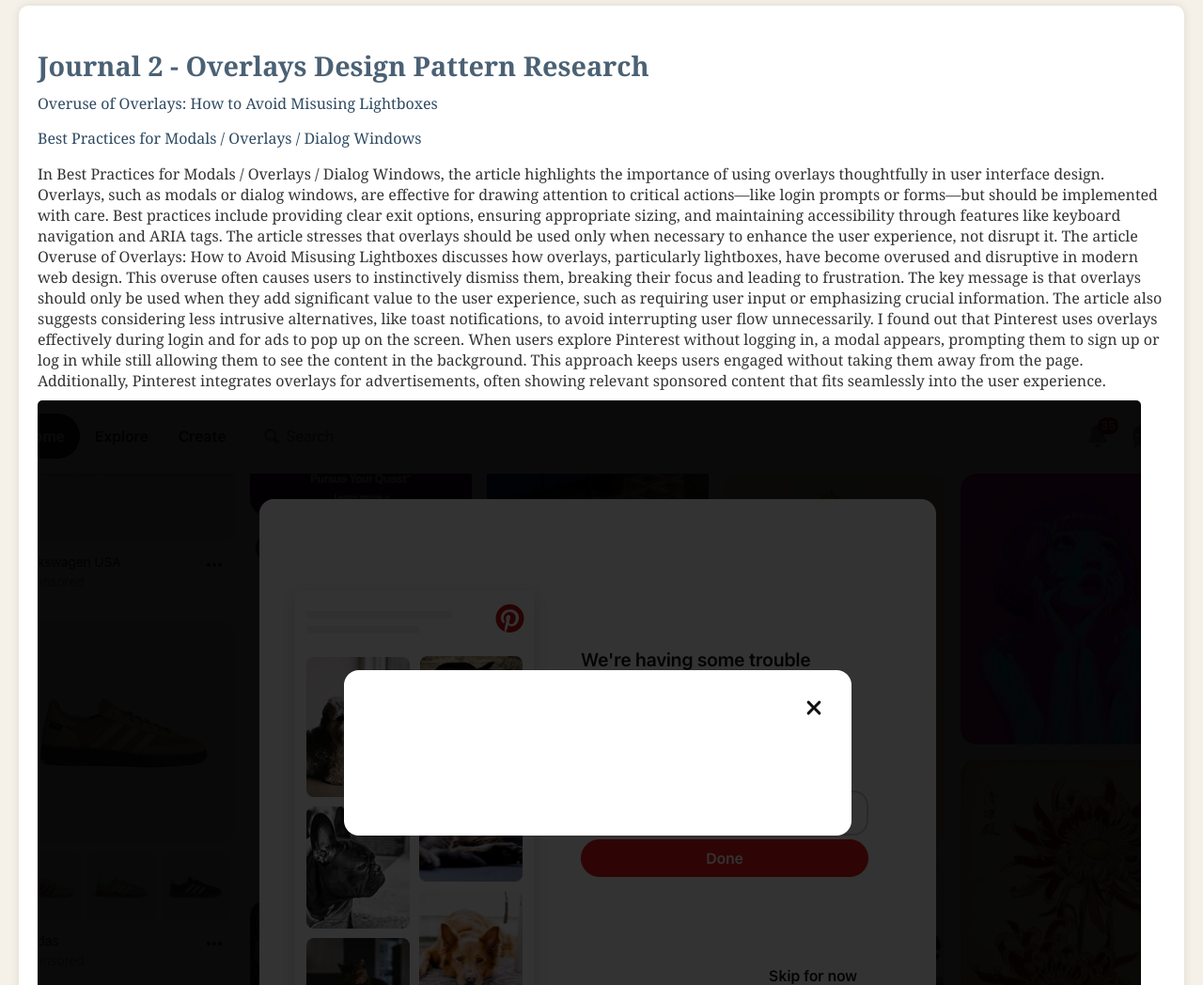
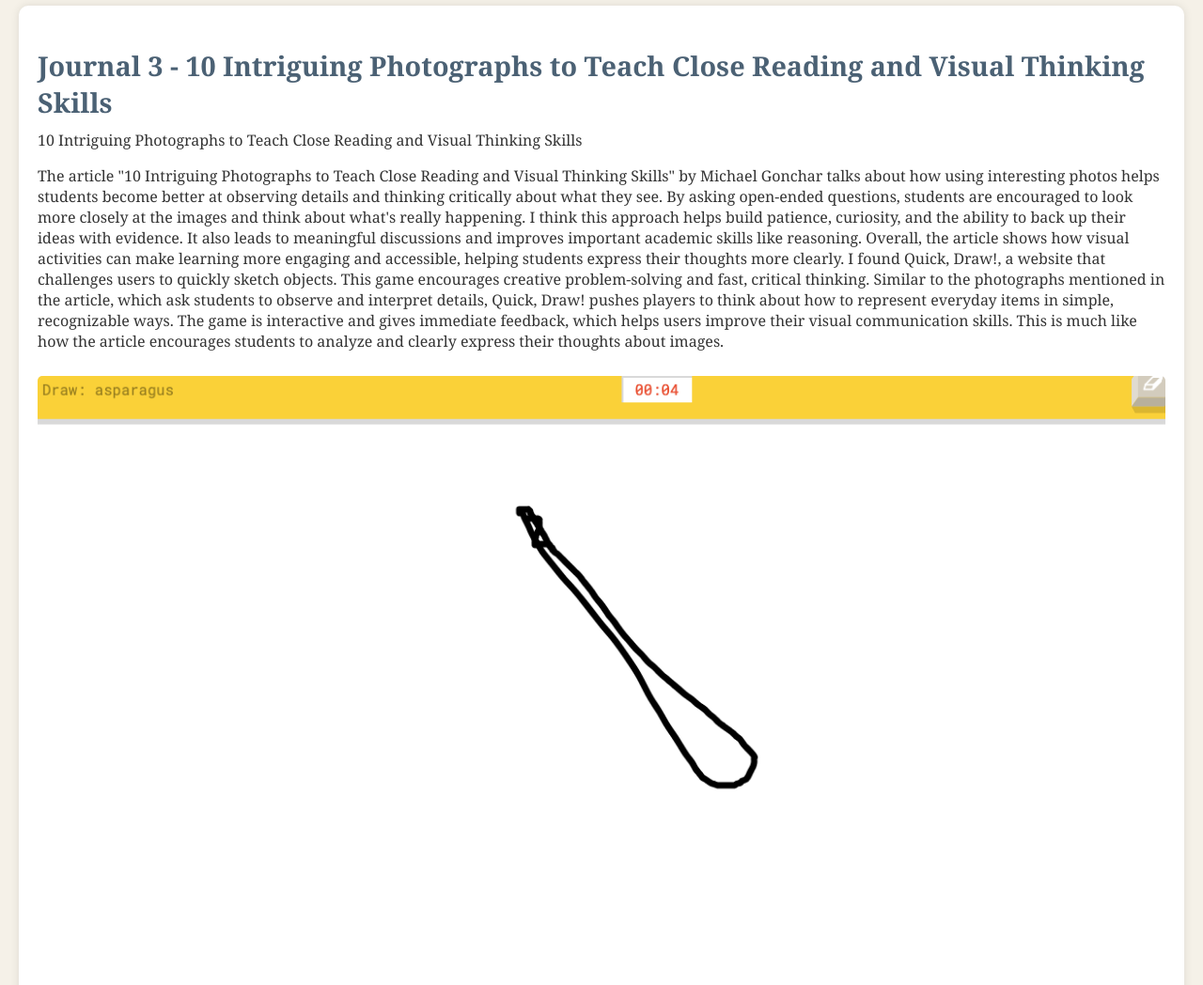
Before and after one commit to Ywon112202/des157a--fa24, a plain HTML site: page journal/index.html in a window 1280 px wide. Shown: the part 100-1148 px from the top of the page at 94% size. Drawn offline with Linux system fonts and the light colour scheme.

Commit message:
learnig Journal3

```diff
--- a/journal/index.html
+++ b/journal/index.html
@@ -10,6 +10,29 @@
     <h1>Learning Journal</h1>
 
     <article>
+
+        <h2>Journal 3 -  10 Intriguing Photographs to Teach Close Reading and Visual Thinking Skills</h2>
+        <address>
+            <address> <a href="https://archive.nytimes.com/learning.blogs.nytimes.com/2015/02/27/10-intriguing-photographs-to-teach-close-reading-and-visual-thinking-skills/"></a>10 Intriguing Photographs to Teach Close Reading and Visual Thinking Skills</address>
+
+        </address>
+
+        <p>
+            The article "10 Intriguing Photographs to Teach Close Reading and Visual Thinking Skills" by Michael Gonchar talks about how using interesting photos helps students become better at observing details and thinking critically about what they see. By asking open-ended questions, students are encouraged to look more closely at the images and think about what's really happening. I think this approach helps build patience, curiosity, and the ability to back up their ideas with evidence. It also leads to meaningful discussions and improves important academic skills like reasoning. Overall, the article shows how visual activities can make learning more engaging and accessible, helping students express their thoughts more clearly.
+
+            I found Quick, Draw!, a website that challenges users to quickly sketch objects. This game encourages creative problem-solving and fast, critical thinking. Similar to the photographs mentioned in the article, which ask students to observe and interpret details, Quick, Draw! pushes players to think about how to represent everyday items in simple, recognizable ways. The game is interactive and gives immediate feedback, which helps users improve their visual communication skills. This is much like how the article encourages students to analyze and clearly express their thoughts about images.
+
+        </p>
+
+        <img src="image/screenshot3.png" alt="example">
+        <img src="image/screenshot3a.png" alt="example">
+
+
+        <address></address>
+        <address> <a href=>https://quickdraw.withgoogle.com/</a>Quick Draw</address>
+    </address>
+
+
         <h2>Journal 2 -  Overlays Design Pattern Research</h2>
         <address>
             <address> <a href="https://www.nngroup.com/articles/overuse-of-overlays/">Overuse of Overlays: How to Avoid Misusing Lightboxes</a></address>
@@ -34,9 +57,6 @@
 
     </p>
 
-
-    <h1>Learning Journal</h1>
-
         <article>
             <h2>Journal 1 - Best Practices for Form Design</h2>
             <address>
--- a/journal/style.css
+++ b/journal/style.css
@@ -65,6 +65,8 @@
     height: auto;
     border-radius: 5px;
     margin: 10px 0;
+    margin-left: auto;
+    margin-right: auto;
 }
 
 
```
Also changed, not shown: journal/image/screenshot3.png (added), journal/image/screenshot3a.png (added), 3 other files.
